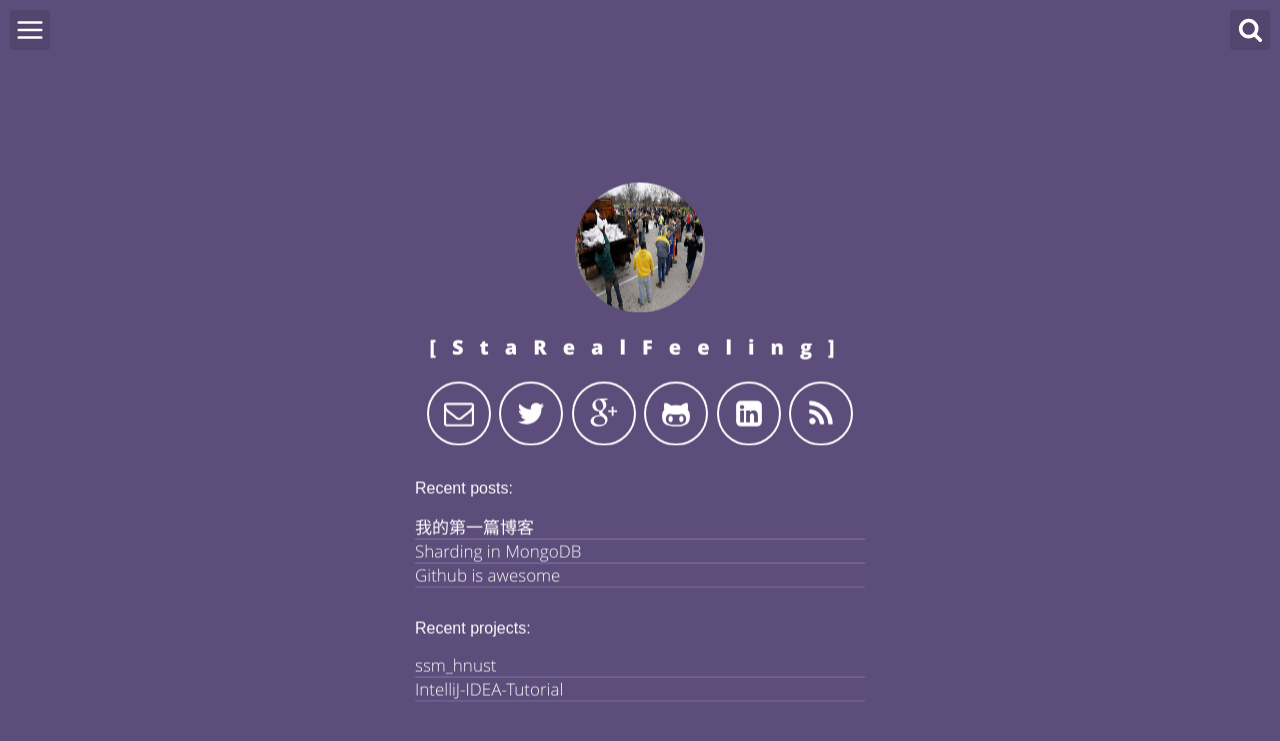
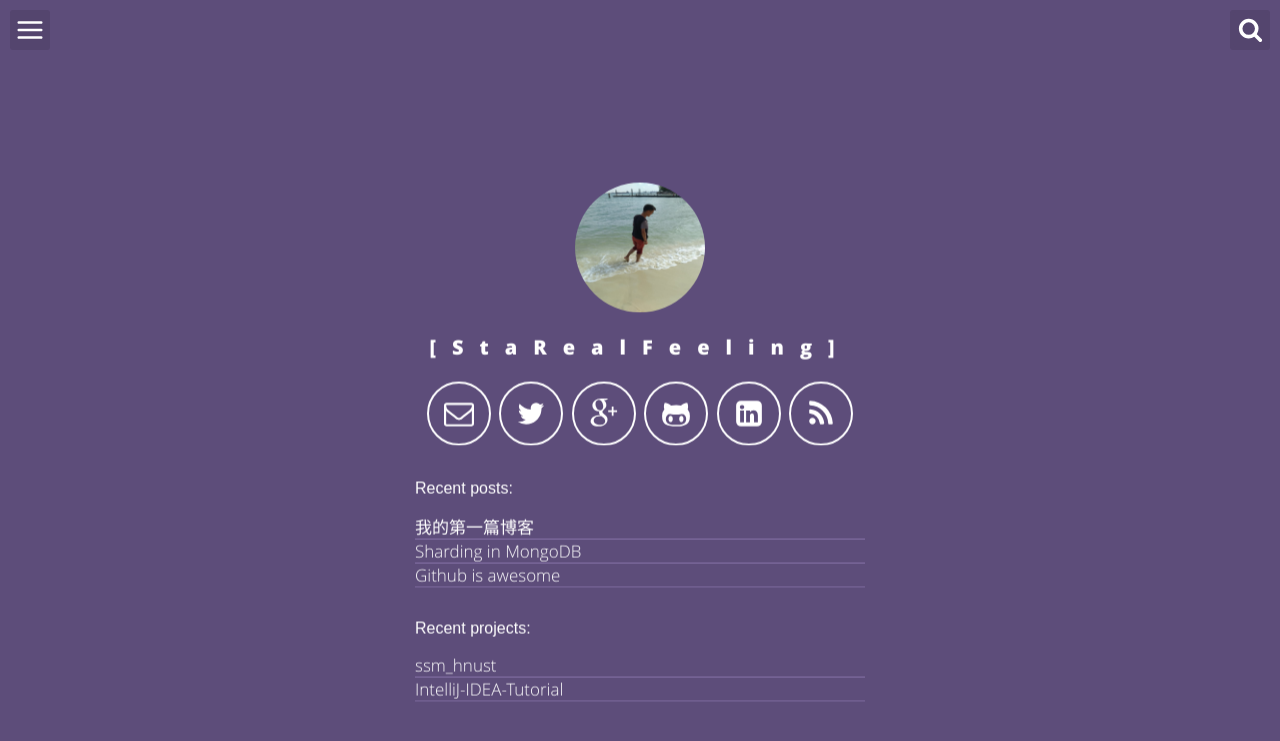
Before and after one commit to StaRealFeeling/StaRealFeeling.github.io, a Jekyll site: the page built from index.html, in a window 1280 px wide. Shown: the top 741 px of the page. Built offline with Jekyll 4.4.1, drawn with Linux system fonts in a browser that asks for light colours.

Commit message:
修改头像

```diff
--- a/_config.yml
+++ b/_config.yml
@@ -14,7 +14,7 @@
 linkedin_public_url: loremipsum # Example: For public profile 'www.linkedin.com/in/john-smith', 'john-smith' is your linkedin_public_url
 disqus_username: loremipsum
 # profile_picture: https://68.media.tumblr.com/93f384858e9273d5b980b418e2f2f4d5/tumblr_o5i2aybLJG1uapsfmo2_250.png
-profile_picture:  "/assets/img/sharding-gerenciamento-usuarios/ajudando-carregar.jpg"
+profile_picture:  "/assets/img/sharding-gerenciamento-usuarios/logo.jpg"
 # Build settings
 markdown: kramdown
 highlighter: rouge
```
Also changed, not shown: assets/img/sharding-gerenciamento-usuarios/logo.jpg (added).
